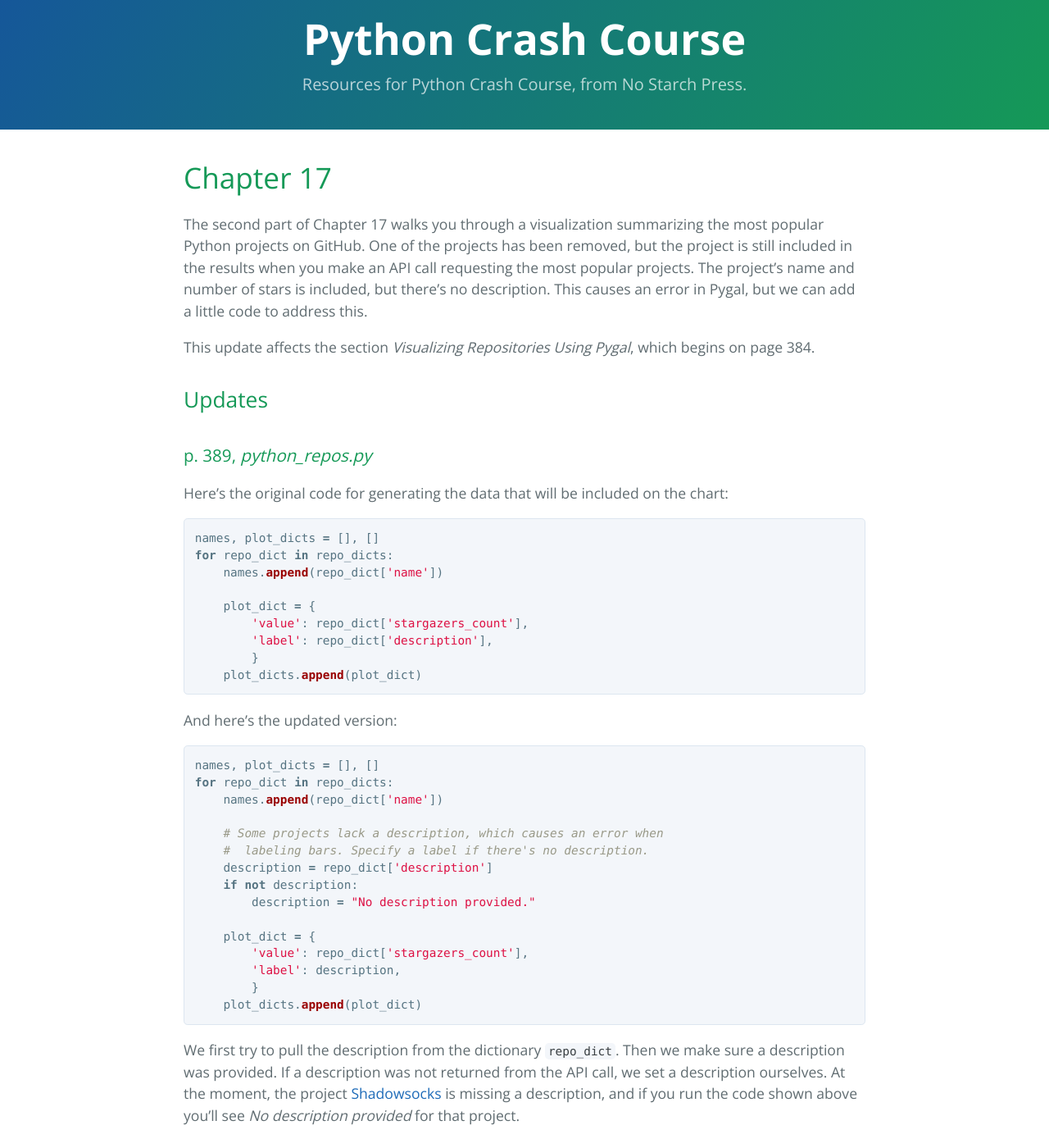
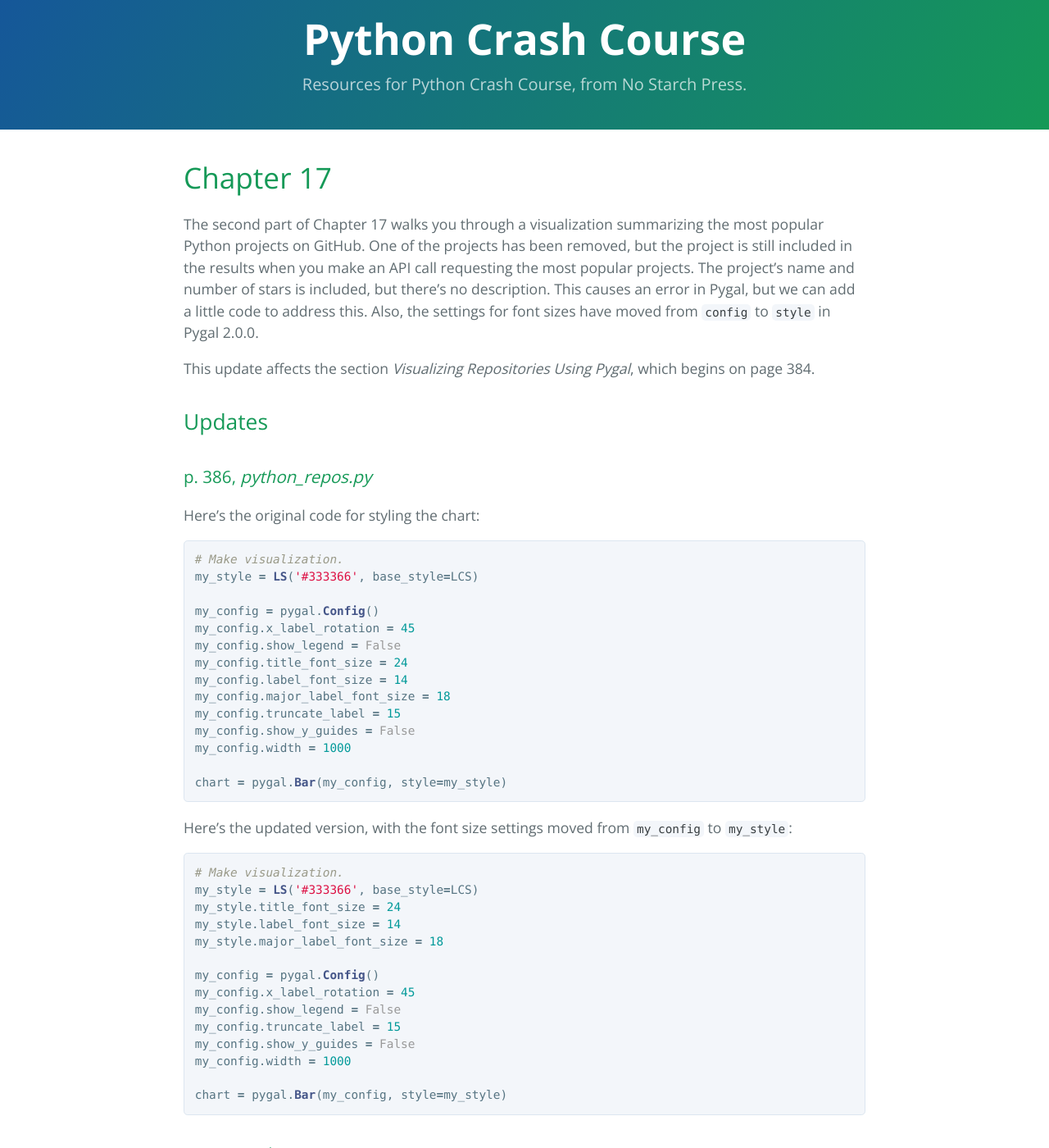
Before and after one commit to ehmatthes/pcc, a Jekyll site: the page built from chapter_17/README.md, in a window 1280 px wide and 1400 px high. Shown: the whole window at 82% size. Built offline with Jekyll 4.4.1, drawn with Linux system fonts in a browser that asks for light colours; some of the changed text lies outside the part shown.

Commit message:
Update for chapter 17 - move font size from config to style.

````diff
--- a/chapter_17/README.md
+++ b/chapter_17/README.md
@@ -3,12 +3,52 @@
 title: Chapter 17
 ---
 
-The second part of Chapter 17 walks you through a visualization summarizing the most popular Python projects on GitHub. One of the projects has been removed, but the project is still included in the results when you make an API call requesting the most popular projects. The project's name and number of stars is included, but there's no description. This causes an error in Pygal, but we can add a little code to address this.
+The second part of Chapter 17 walks you through a visualization summarizing the most popular Python projects on GitHub. One of the projects has been removed, but the project is still included in the results when you make an API call requesting the most popular projects. The project's name and number of stars is included, but there's no description. This causes an error in Pygal, but we can add a little code to address this. Also, the settings for font sizes have moved from `config` to `style` in Pygal 2.0.0.
 
 This update affects the section *Visualizing Repositories Using Pygal*, which begins on page 384.
 
 Updates
 ---
+
+### p. 386, *python_repos.py*
+
+Here's the original code for styling the chart:
+
+```python
+# Make visualization.
+my_style = LS('#333366', base_style=LCS)
+
+my_config = pygal.Config()
+my_config.x_label_rotation = 45
+my_config.show_legend = False
+my_config.title_font_size = 24
+my_config.label_font_size = 14
+my_config.major_label_font_size = 18
+my_config.truncate_label = 15
+my_config.show_y_guides = False
+my_config.width = 1000
+
+chart = pygal.Bar(my_config, style=my_style)
+```
+
+Here's the updated version, with the font size settings moved from `my_config` to `my_style`:
+
+```python
+# Make visualization.
+my_style = LS('#333366', base_style=LCS)
+my_style.title_font_size = 24
+my_style.label_font_size = 14
+my_style.major_label_font_size = 18
+
+my_config = pygal.Config()
+my_config.x_label_rotation = 45
+my_config.show_legend = False
+my_config.truncate_label = 15
+my_config.show_y_guides = False
+my_config.width = 1000
+
+chart = pygal.Bar(my_config, style=my_style)
+```
 
 ### p. 389, *python_repos.py*
 
@@ -70,3 +110,60 @@
         }
     plot_dicts.append(plot_dict)
 ```
+
+Here's the complete, updated version of *python_repos.py*:
+
+```python
+import requests
+import pygal
+from pygal.style import LightColorizedStyle as LCS, LightenStyle as LS
+
+# Make an API call, and store the response.
+url = 'https://api.github.com/search/repositories?q=language:python&sort=stars'
+r = requests.get(url)
+print("Status code:", r.status_code)
+
+# Store API response in a variable.
+response_dict = r.json()
+print("Total repositories:", response_dict['total_count'])
+
+# Explore information about the repositories.
+repo_dicts = response_dict['items']
+
+names, plot_dicts = [], []
+for repo_dict in repo_dicts:
+    names.append(repo_dict['name'])
+
+    # Some projects lack a description, which causes an error when
+    #  labeling bars. Specify a label if there's no description.
+    description = repo_dict['description']
+    if not description:
+        description = "No description provided."
+
+    plot_dict = {
+        'value': repo_dict['stargazers_count'],
+        'label': description,
+        'xlink': repo_dict['html_url'],
+        }
+    plot_dicts.append(plot_dict)
+
+# Make visualization.
+my_style = LS('#333366', base_style=LCS)
+my_style.title_font_size = 24
+my_style.label_font_size = 14
+my_style.major_label_font_size = 18
+
+my_config = pygal.Config()
+my_config.x_label_rotation = 45
+my_config.show_legend = False
+my_config.truncate_label = 15
+my_config.show_y_guides = False
+my_config.width = 1000
+
+chart = pygal.Bar(my_config, style=my_style)
+chart.title = 'Most-Starred Python Projects on GitHub'
+chart.x_labels = names
+
+chart.add('', plot_dicts)
+chart.render_to_file('python_repos.svg')
+```
````
Also changed, not shown: solutions/README.md (+1 -0 lines), solutions/chapter_17.md (added, +19 -0 lines), updates.md (+1 -1 lines).
